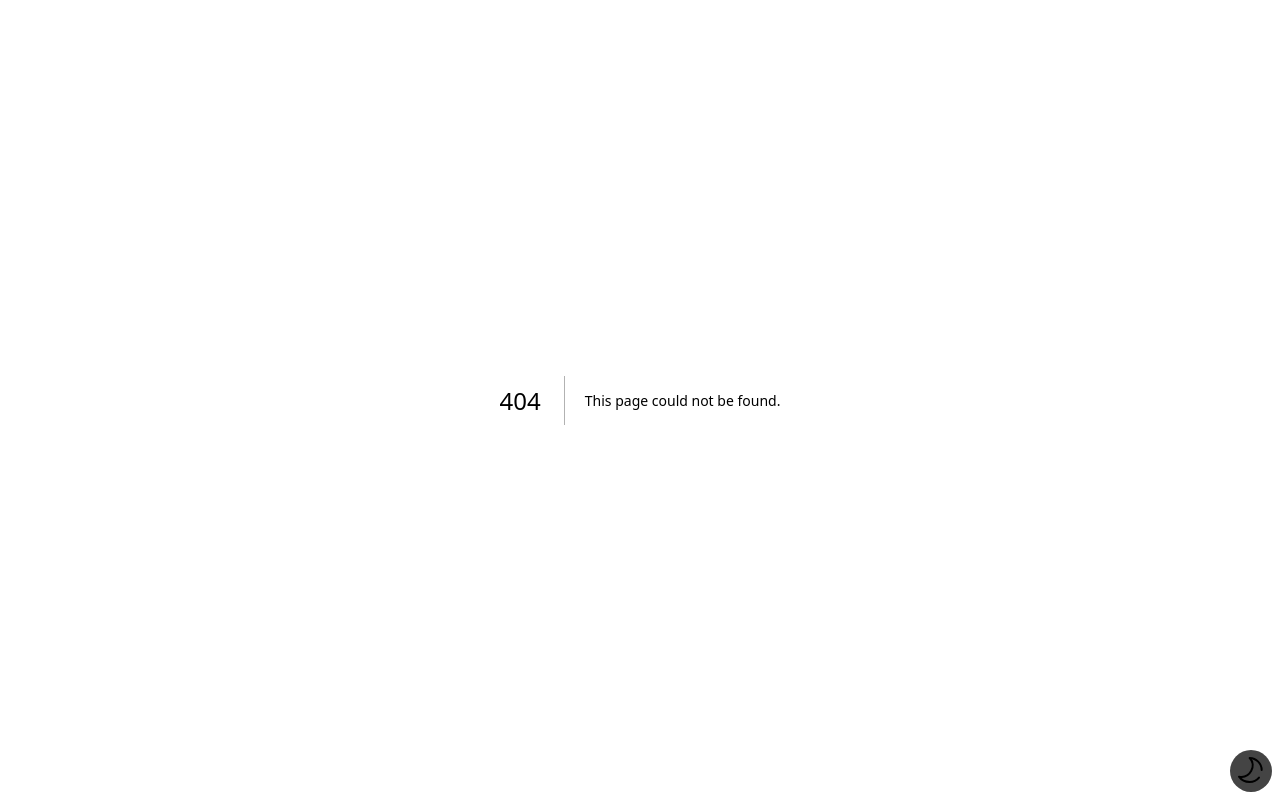
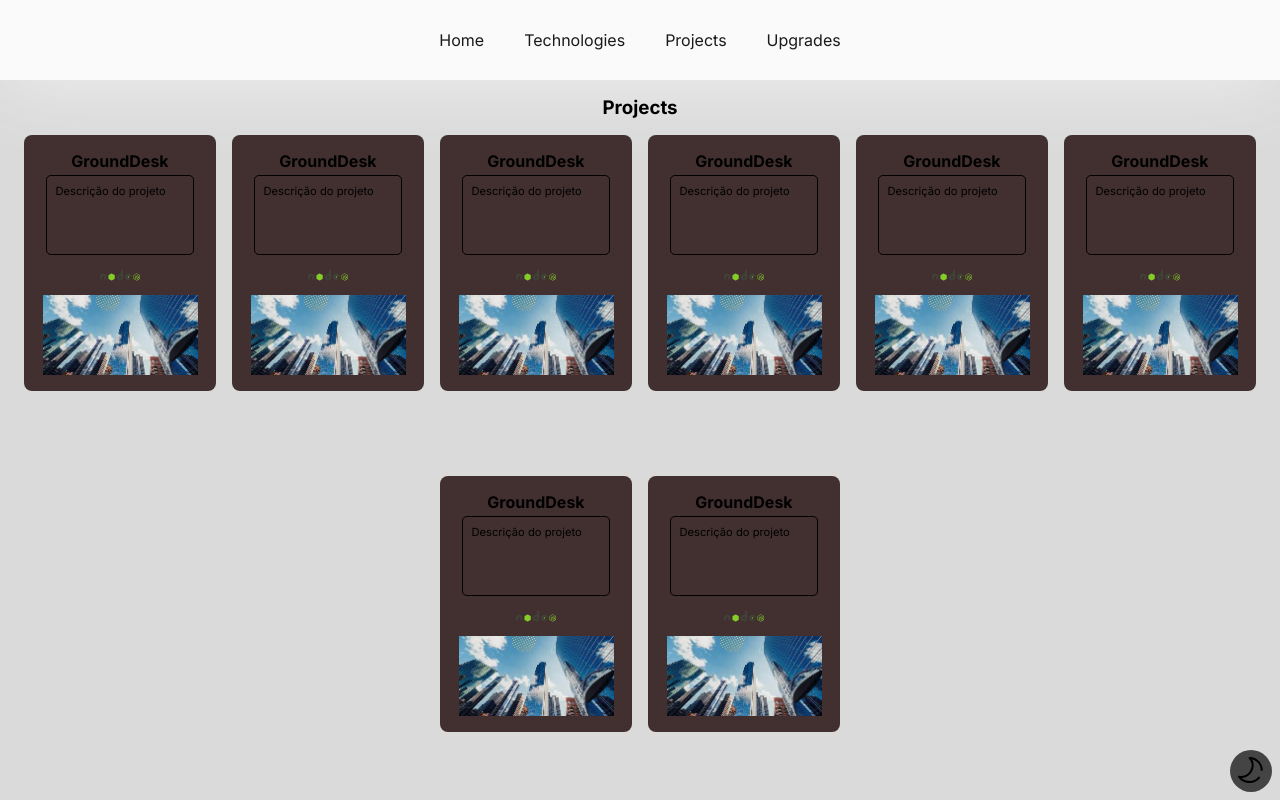
Before and after one commit to SamuelRosario-C/ofcPortifolio, a Next.js app: page /projects in a window 1280 px wide. Before the commit this address had no page. Built offline with nearby package versions, Linux system fonts and the light colour scheme.

Commit message:
portifolio created page project

```diff
--- a/src/app/(pages)/home/page.jsx
+++ b/src/app/(pages)/home/page.jsx
@@ -2,6 +2,7 @@ import styles from './home.module.css';
 import Navbar from '@/app/components/navbar/page';
 import Image from 'next/image';
 import perfil from '@/assets/img/perfil.jpeg';
+// import FooterBar from '@/app/components/footerbar/page';
 
 export const metadata = {
     title: "Sobre Mim",
@@ -12,7 +13,7 @@ export default function Home() {
     return (
         <>
             <Navbar />
-            <div className={styles.home}>
+            <section className={styles.home}>
                 <h3>Sobre Mim</h3>
                 <div className={styles.aboutme}>
                     <div className={styles.profile}>
@@ -31,7 +32,8 @@ export default function Home() {
                         </span>
                     </div>
                 </div>
-            </div>
+            </section>
+            {/* <FooterBar/> */}
         </>
     )
 }
--- /dev/null
+++ b/src/app/(pages)/projects/page.jsx
@@ -0,0 +1,108 @@
+import Navbar from "@/app/components/navbar/page"
+// import Image from "next/image"
+import styled from "./projects.module.css"
+import projectImg from "@/assets/image-project/projectA.jpeg"
+
+
+import node from "@/assets/image-tech/node.svg"
+import Image from "next/image"
+
+export const metadata = {
+    title: "Projects",
+    description: "descrição da page"
+}
+
+export default function Projects() {
+    return (
+        <>
+            <Navbar/>
+            <section className={styled.boxProjects}>
+                <h3>Projects</h3>
+                <article className={styled.projects}>
+                    <div className={styled.tableProjects}>
+                        <span className={styled.textsProject}>
+                            <h3>GroundDesk</h3>
+                            <p>Descrição do projeto</p>
+                        </span>
+                        <div className={styled.imageAndIconProjects}>
+                            <Image width={40} height={40} src={node} alt="node" />
+                            <Image width={155} height={0} src={projectImg} alt="project" />
+                        </div>
+                    </div>
+                    <div className={styled.tableProjects}>
+                        <span className={styled.textsProject}>
+                            <h3>GroundDesk</h3>
+                            <p>Descrição do projeto</p>
+                        </span>
+                        <div className={styled.imageAndIconProjects}>
+                            <Image width={40} height={40} src={node} alt="node" />
+                            <Image width={155} height={0} src={projectImg} alt="project" />
+                        </div>
+                    </div>
+                    <div className={styled.tableProjects}>
+                        <span className={styled.textsProject}>
+                            <h3>GroundDesk</h3>
+                            <p>Descrição do projeto</p>
+                        </span>
+                        <div className={styled.imageAndIconProjects}>
+                            <Image width={40} height={40} src={node} alt="node" />
+                            <Image width={155} height={0} src={projectImg} alt="project" />
+                        </div>
+                    </div>
+                    <div className={styled.tableProjects}>
+                        <span className={styled.textsProject}>
+                            <h3>GroundDesk</h3>
+                            <p>Descrição do projeto</p>
+                        </span>
+                        <div className={styled.imageAndIconProjects}>
+                            <Image width={40} height={40} src={node} alt="node" />
+                            <Image width={155} height={0} src={projectImg} alt="project" />
+                        </div>
+                    </div>
+                    <div className={styled.tableProjects}>
+                        <span className={styled.textsProject}>
+                            <h3>GroundDesk</h3>
+                            <p>Descrição do projeto</p>
+                        </span>
+                        <div className={styled.imageAndIconProjects}>
+                            <Image width={40} height={40} src={node} alt="node" />
+                            <Image width={155} height={0} src={projectImg} alt="project" />
+                        </div>
+                    </div>
+                    <div className={styled.tableProjects}>
+                        <span className={styled.textsProject}>
+                            <h3>GroundDesk</h3>
+                            <p>Descrição do projeto</p>
+                        </span>
+                        <div className={styled.imageAndIconProjects}>
+                            <Image width={40} height={40} src={node} alt="node" />
+                            <Image width={155} height={0} src={projectImg} alt="project" />
+                        </div>
+                    </div>
+                    <div className={styled.tableProjects}>
+                        <span className={styled.textsProject}>
+                            <h3>GroundDesk</h3>
+                            <p>Descrição do projeto</p>
+                        </span>
+                        <div className={styled.imageAndIconProjects}>
+                            <Image width={40} height={40} src={node} alt="node" />
+                            <Image width={155} height={0} src={projectImg} alt="project" />
+                        </div>
+                    </div>
+                    <div className={styled.tableProjects}>
+                        <span className={styled.textsProject}>
+                            <h3>GroundDesk</h3>
+                            <p>Descrição do projeto</p>
+                        </span>
+                        <div className={styled.imageAndIconProjects}>
+                            <Image width={40} height={40} src={node} alt="node" />
+                            <Image width={155} height={0} src={projectImg} alt="project" />
+                        </div>
+                    </div>
+
+                </article>
+            </section>
+
+        </>
+    )
+}
--- /dev/null
+++ b/src/app/(pages)/projects/projects.module.css
@@ -0,0 +1,65 @@
+.boxProjects {
+    display: flex;
+    flex-direction: column;
+    align-items: center;
+    height: 90vh;
+    width: 100vw;
+}
+
+.boxProjects h3 {
+
+    margin: 1rem 0;
+}
+
+.projects {
+    display: flex;
+    justify-content: center;
+    flex-wrap: wrap;
+
+    width: 100%;
+    height: 100%;
+    gap: 1rem;
+}
+
+.tableProjects {
+
+    display: flex;
+    flex-direction: column;
+    align-items: center;
+    background: #423030;
+    padding-bottom: 1rem;
+    height: max-content;
+    width: 12rem;
+    border-radius: 0.5rem;
+}
+
+.textsProject {
+    display: flex;
+    flex-direction: column;
+    align-items: center;
+
+
+}
+
+.textsProject h3 {
+    font-size: 1rem;
+    height: 0.5rem;
+}
+
+.textsProject p {
+    width: 80%;
+    height: 100%;
+    min-width: 11.5vw;
+    min-height: 10vh;
+    border: 1px solid;
+    /*mudar */
+    border-radius: 0.3rem;
+    padding: 0.5rem;
+    font-size: 0.7rem;
+}
+
+.imageAndIconProjects {
+    display: flex;
+    flex-direction: column;
+    align-items: center;
+}
--- /dev/null
+++ b/src/app/components/footerbar/footerbar.module.css
@@ -0,0 +1,4 @@
+.footerBar{
+    background-color: red;
+    text-align: center;
+}
--- /dev/null
+++ b/src/app/components/footerbar/page.jsx
@@ -0,0 +1,10 @@
+import Link from "next/link";
+import styled from "./footerbar.module.css"
+
+export default function FooterBar() {
+    return (
+        <footer className={styled.footerBar}>
+            <Link href='/home'>Home</Link>
+        </footer>
+    )
+}
--- a/src/app/components/navbar/navbar.module.css
+++ b/src/app/components/navbar/navbar.module.css
@@ -5,10 +5,34 @@
     gap: 1.5rem;
     height: 10vh;
     width: 100vw;
-    background-color: #7c7c7c34;
 }
 
-.navbar a {
+.links {
     text-decoration: none;
     padding: 0 0.5rem;
 }
+
+.links:hover {
+    opacity: 0.8;
+}
+
+/* TEMA */
+
+[data-theme="dark"] .navbar {
+    background: #0c0c0c;
+    box-shadow: 0 0 5rem #292929;
+}
+
+[data-theme="dark"] .links {
+    color: #dadada;
+}
+
+[data-theme="light"] .navbar {
+
+    background: #fafafa;
+    box-shadow: 0 0 5rem #f3f2f2;
+}
+
+[data-theme="light"] .links {
+    color: #1a1a1a;
+}
--- a/src/app/components/navbar/page.jsx
+++ b/src/app/components/navbar/page.jsx
@@ -4,10 +4,10 @@ import styled from './navbar.module.css';
 export default function Navbar() {
     return (
         <nav className={styled.navbar}>
-            <Link href='/home'>Home</Link>
-            <Link href='/tecnologies'>Technologies</Link>
-            <Link href='/projects'>Projects</Link>
-            <Link href='/upgrades'>Upgrades</Link>
+            <Link className={styled.links} href='/home'>Home</Link>
+            <Link className={styled.links} href='/tecnologies'>Technologies</Link>
+            <Link className={styled.links} href='/projects'>Projects</Link>
+            <Link className={styled.links} href='/upgrades'>Upgrades</Link>
         </nav>
     )
 }
--- a/src/app/globals.css
+++ b/src/app/globals.css
@@ -1,5 +1,3 @@
-
-
 * {
   box-sizing: border-box;
   padding: 0;
@@ -9,14 +7,13 @@
 html,
 body {
   max-width: 100vw;
-
 }
 
-[data-theme="dark"] {
+[data-theme="dark"] body {
   background-color: #1a1a1a;
 }
 
 
-[data-theme="light"] {
+[data-theme="light"] body {
   background-color: #dadada;
 }
--- a/src/app/layout.jsx
+++ b/src/app/layout.jsx
@@ -20,8 +20,6 @@ export default function RootLayout({ children }) {
           <ThemeToggle />
           {children}
         </Providers>
-
-
       </body>
 
     </html>
```
Also changed, not shown: src/app/(pages)/home/home.module.css (+10 -8 lines), src/app/(pages)/tecnologies/tech.module.css (+19 -2 lines).
